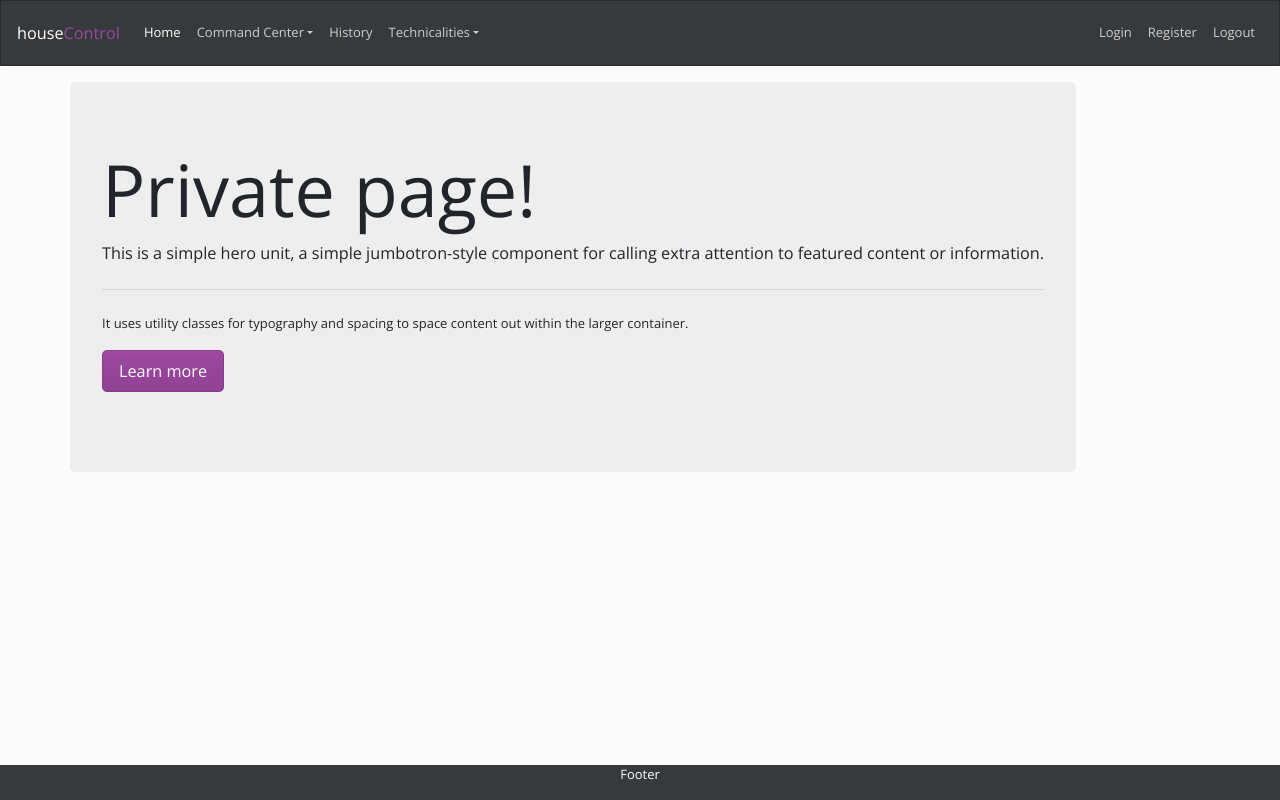
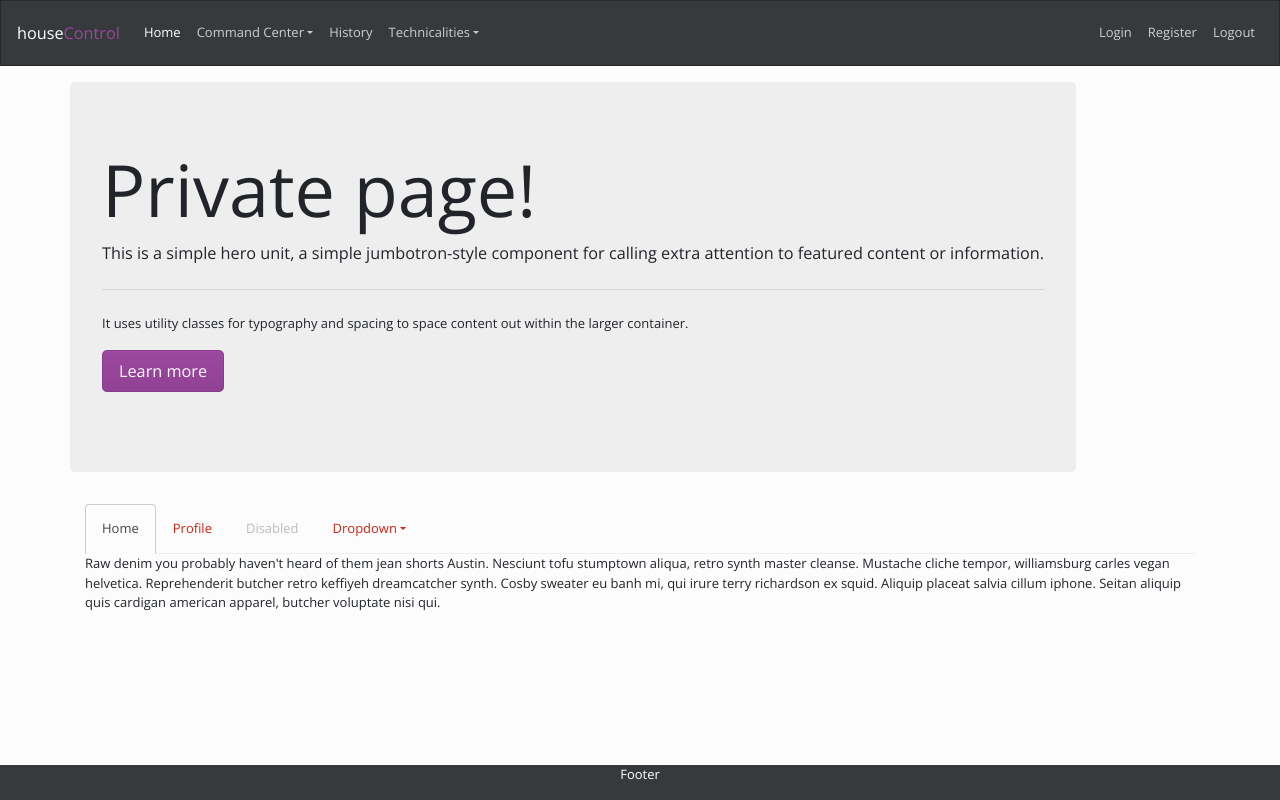
Before and after one commit to Xarger/houseControl, an Angular app: page /private in a window 1280 px wide. Built offline with nearby package versions, Linux system fonts and the light colour scheme.

Commit message:
training

```diff
--- a/src/app/components/private-page/private-page.component.html
+++ b/src/app/components/private-page/private-page.component.html
@@ -9,3 +9,39 @@
       </p>
   </div>
 </div>
+
+<ul class="nav nav-tabs">
+  <li class="nav-item">
+    <a class="nav-link active" data-toggle="tab" href="#home">Home</a>
+  </li>
+  <li class="nav-item">
+    <a class="nav-link" data-toggle="tab" href="#profile">Profile</a>
+  </li>
+  <li class="nav-item">
+    <a class="nav-link disabled" href="#">Disabled</a>
+  </li>
+  <li class="nav-item dropdown">
+    <a class="nav-link dropdown-toggle" data-toggle="dropdown" href="#" role="button" aria-haspopup="true" aria-expanded="false">Dropdown</a>
+    <div class="dropdown-menu">
+      <a class="dropdown-item" href="#">Action</a>
+      <a class="dropdown-item" href="#">Another action</a>
+      <a class="dropdown-item" href="#">Something else here</a>
+      <div class="dropdown-divider"></div>
+      <a class="dropdown-item" href="#">Separated link</a>
+    </div>
+  </li>
+</ul>
+<div id="myTabContent" class="tab-content">
+  <div class="tab-pane fade show active" id="home">
+    <p>Raw denim you probably haven't heard of them jean shorts Austin. Nesciunt tofu stumptown aliqua, retro synth master cleanse. Mustache cliche tempor, williamsburg carles vegan helvetica. Reprehenderit butcher retro keffiyeh dreamcatcher synth. Cosby sweater eu banh mi, qui irure terry richardson ex squid. Aliquip placeat salvia cillum iphone. Seitan aliquip quis cardigan american apparel, butcher voluptate nisi qui.</p>
+  </div>
+  <div class="tab-pane fade" id="profile">
+    <p>Food truck fixie locavore, accusamus mcsweeney's marfa nulla single-origin coffee squid. Exercitation +1 labore velit, blog sartorial PBR leggings next level wes anderson artisan four loko farm-to-table craft beer twee. Qui photo booth letterpress, commodo enim craft beer mlkshk aliquip jean shorts ullamco ad vinyl cillum PBR. Homo nostrud organic, assumenda labore aesthetic magna delectus mollit.</p>
+  </div>
+  <div class="tab-pane fade" id="dropdown1">
+    <p>Etsy mixtape wayfarers, ethical wes anderson tofu before they sold out mcsweeney's organic lomo retro fanny pack lo-fi farm-to-table readymade. Messenger bag gentrify pitchfork tattooed craft beer, iphone skateboard locavore carles etsy salvia banksy hoodie helvetica. DIY synth PBR banksy irony. Leggings gentrify squid 8-bit cred pitchfork.</p>
+  </div>
+  <div class="tab-pane fade" id="dropdown2">
+    <p>Trust fund seitan letterpress, keytar raw denim keffiyeh etsy art party before they sold out master cleanse gluten-free squid scenester freegan cosby sweater. Fanny pack portland seitan DIY, art party locavore wolf cliche high life echo park Austin. Cred vinyl keffiyeh DIY salvia PBR, banh mi before they sold out farm-to-table VHS viral locavore cosby sweater.</p>
+  </div>
+</div>
--- a/src/environments/environment.ts
+++ b/src/environments/environment.ts
@@ -3,7 +3,7 @@
 // `ng build --env=prod` then `environment.prod.ts` will be used instead.
 // The list of which env maps to which file can be found in `.angular-cli.json`.
 
-// check this
+// check this again
 
 export const environment = {
   production: false
```
Also changed, not shown: 1 other file (tests, documents, lock files or other folders).
